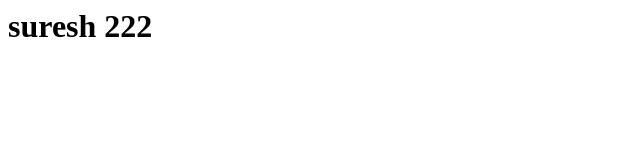
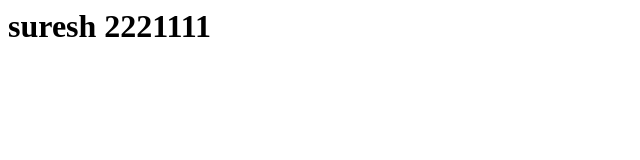
Before and after one commit to SureshGopidi1/JavaProject, a plain HTML site: page index1.html in a window 1280 px wide. Shown: the whole page, without its empty margins (0-640 px from the left). Drawn offline with Linux system fonts and the light colour scheme.

Commit message:
modified index1.html

```diff
--- a/index1.html
+++ b/index1.html
@@ -1,3 +1,3 @@
 <html>
-<h1>suresh 222<h1>
+<h1>suresh 2221111<h1>
 </html>
```
